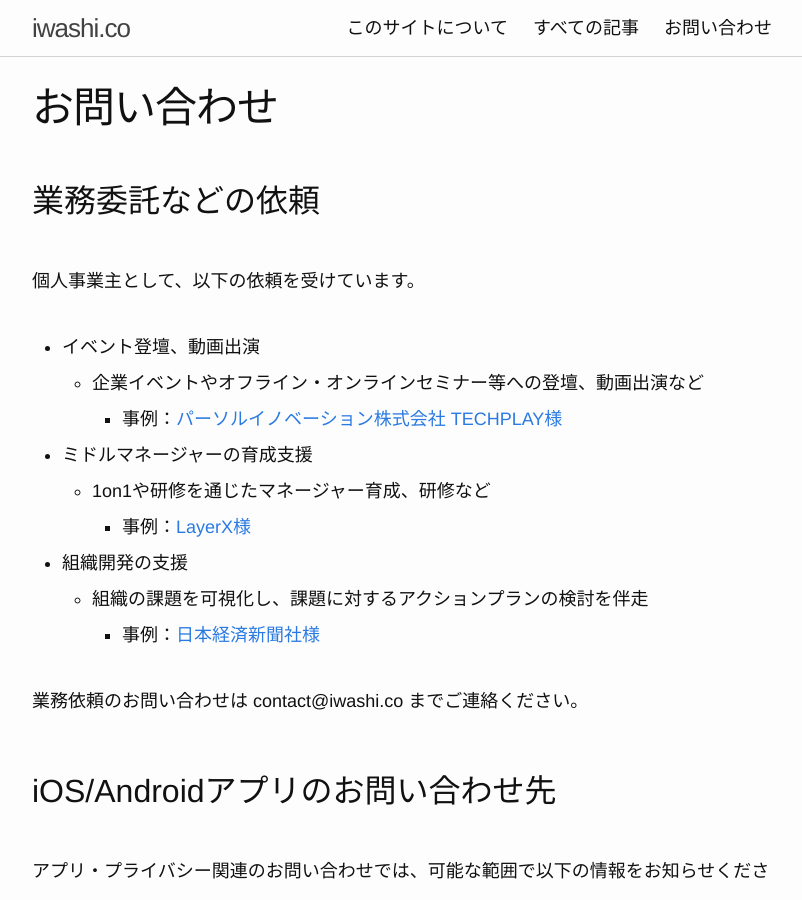
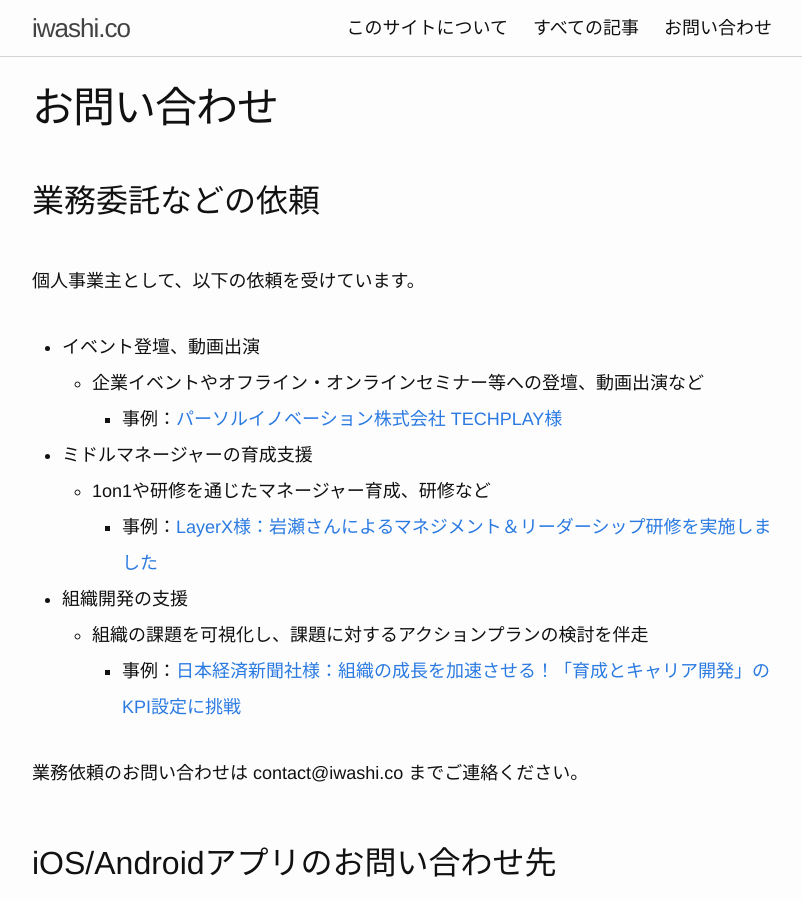
Before and after one commit to iwashi/iwashi.github.io, a Jekyll site: the page built from contact.md, in a window 1280 px wide and 900 px high. Shown: the whole window, without its empty margins (238-1040 px from the left). Built offline with Jekyll 4.4.1, drawn with Linux system fonts in a browser that asks for light colours.

Commit message:
Update contact case example titles

```diff
--- a/contact.md
+++ b/contact.md
@@ -13,10 +13,10 @@ permalink: /contact/
     - 事例：[パーソルイノベーション株式会社 TECHPLAY様](https://www.youtube.com/watch?v=rrvuhON1rs8)
 - ミドルマネージャーの育成支援
   - 1on1や研修を通じたマネージャー育成、研修など
-    - 事例：[LayerX様](https://tech.layerx.co.jp/entry/2023/09/14/152231)
+    - 事例：[LayerX様：岩瀬さんによるマネジメント＆リーダーシップ研修を実施しました](https://tech.layerx.co.jp/entry/2023/09/14/152231)
 - 組織開発の支援
   - 組織の課題を可視化し、課題に対するアクションプランの検討を伴走
-    - 事例：[日本経済新聞社様](https://hack.nikkei.com/blog/kpi_workshop/)
+    - 事例：[日本経済新聞社様：組織の成長を加速させる！「育成とキャリア開発」のKPI設定に挑戦](https://hack.nikkei.com/blog/kpi_workshop/)
 
 業務依頼のお問い合わせは contact@iwashi.co までご連絡ください。
 
```
